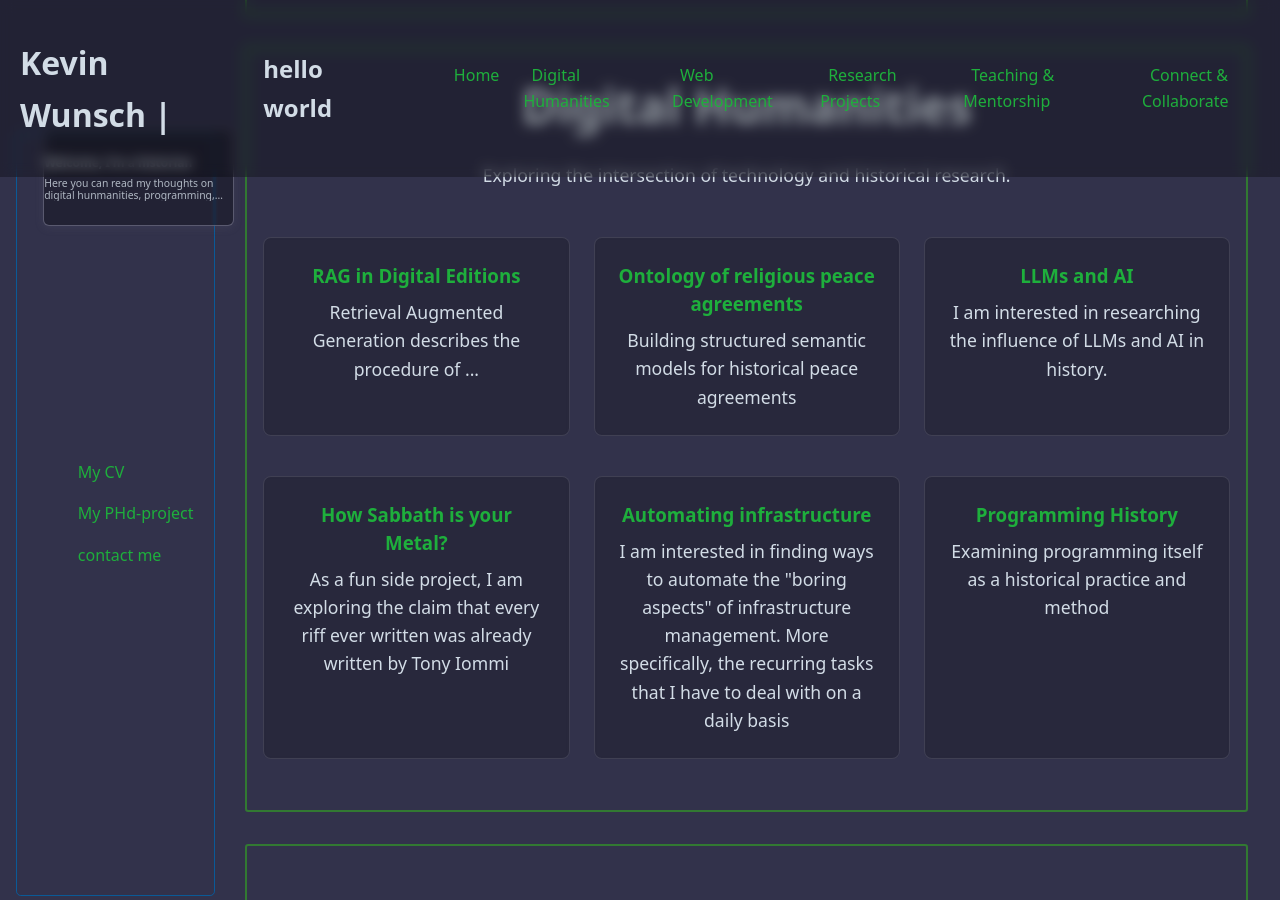
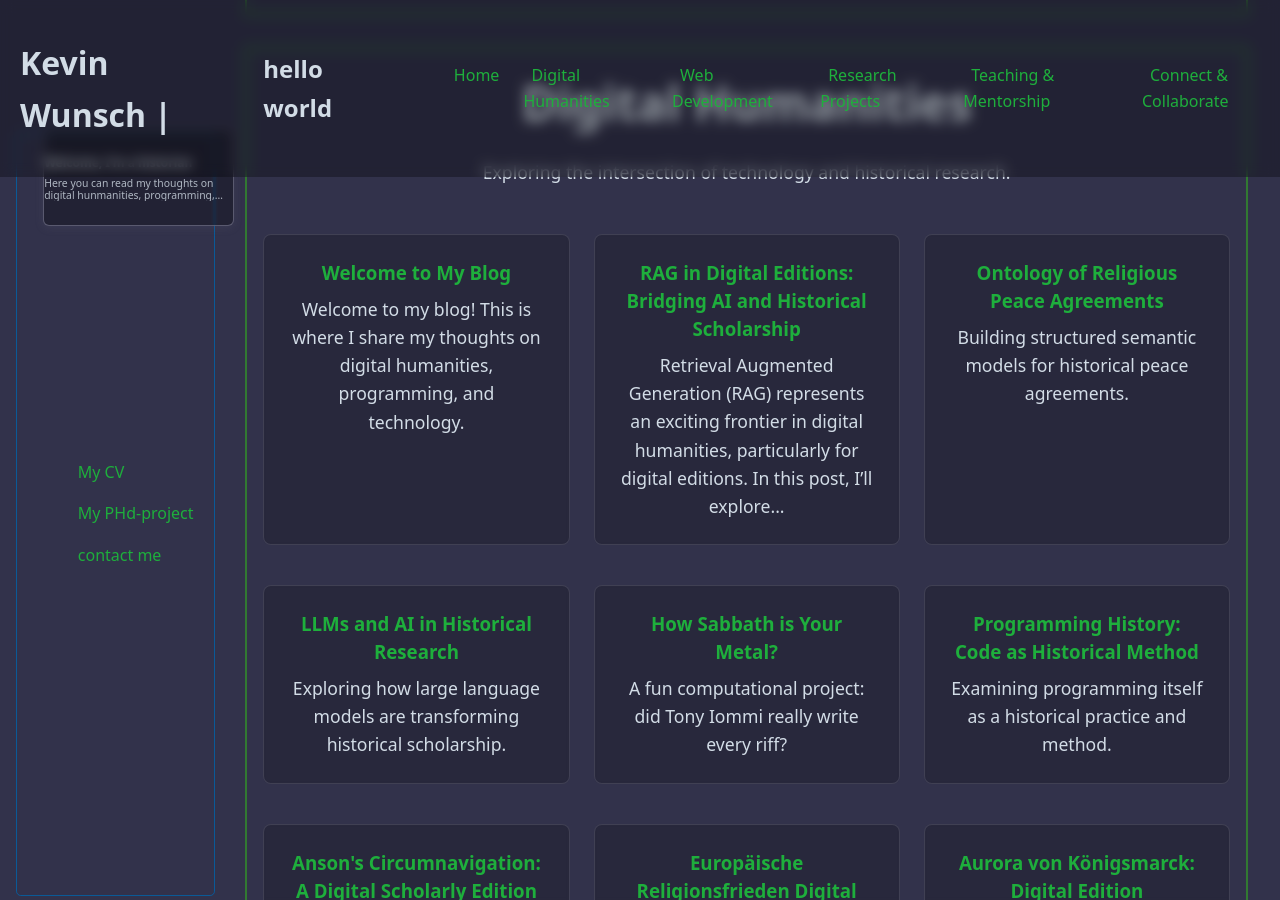
Before and after one commit to WunschK/personal-website, a Jekyll site: the page built from index.html, in a window 1280 px wide and 900 px high, scrolled down 882 px. Built offline with Jekyll 4.4.1, drawn with Linux system fonts in a browser that asks for light colours; some of the changed text lies outside the part shown.

Commit message:
Convert index.html to use dynamic Liquid templating for all category sections

```diff
--- a/index.html
+++ b/index.html
@@ -10,84 +10,52 @@ layout: default
             <h2>Digital Humanities</h2>
             <p>Exploring the intersection of technology and historical research.</p>
             <div class="topics-grid">
-                <a href="{{ '/posts/2026/01/28/rag-in-digital-editions/' | relative_url }}" class="topic">
-                    <h3>RAG in Digital Editions</h3>
-                    <p>Retrieval Augmented Generation describes the procedure of ...</p>
+                {% assign dh_posts = site.posts | where_exp: "post", "post.tags contains 'digital-humanities'" | sort: "date" | reverse | limit: 6 %}
+                {% for post in dh_posts %}
+                <a href="{{ post.url | relative_url }}" class="topic">
+                    <h3>{{ post.title }}</h3>
+                    <p>{{ post.excerpt | strip_html | truncatewords: 20 }}</p>
                 </a>
-                <a href="{{ '/posts/2026/01/20/ontology-religious-peace/' | relative_url }}" class="topic">
-                    <h3>Ontology of religious peace agreements</h3>
-                    <p>Building structured semantic models for historical peace agreements</p>
-                </a>
-                <a href="{{ '/posts/2026/01/18/llms-ai-history/' | relative_url }}" class="topic">
-                    <h3>LLMs and AI</h3>
-                    <p>I am interested in researching the influence of LLMs and AI in history.</p>
-                </a>
-                <a href="{{ '/posts/2026/01/15/sabbath-metal-analysis/' | relative_url }}" class="topic">
-                    <h3>How Sabbath is your Metal?</h3>
-                    <p>As a fun side project, I am exploring the claim that every riff ever written was already written by Tony Iommi</p>
-                </a>
-                <a href="{{ '/posts/2026/01/12/automating-infrastructure/' | relative_url }}" class="topic">
-                    <h3>Automating infrastructure</h3>
-                    <p>I am interested in finding ways to automate the "boring aspects" of infrastructure management. More specifically, the recurring tasks that I have to deal with on a daily basis</p>
-                </a>
-                <a href="{{ '/posts/2026/01/10/programming-history/' | relative_url }}" class="topic">
-                    <h3>Programming History</h3>
-                    <p>Examining programming itself as a historical practice and method</p>
-                </a>
+                {% endfor %}
             </div>
         </section>
         <section class="intro" data-index="2" id="2">
             <h2>Web Development</h2>
             <p>Creating modern, accessible web experiences. From responsive design to progressive enhancement, building the web of tomorrow.</p>
             <div class="topics-grid">
-                <a href="{{ '/posts/2026/01/25/building-this-blog/' | relative_url }}" class="topic">
-                    <h3>This Blog</h3>
-                    <p>This blog was created from scratch, using the fundamentals of web development, HTML, CSS, and Javascript</p>
+                {% assign webdev_posts = site.posts | where_exp: "post", "post.tags contains 'web-development'" | sort: "date" | reverse | limit: 6 %}
+                {% for post in webdev_posts %}
+                <a href="{{ post.url | relative_url }}" class="topic">
+                    <h3>{{ post.title }}</h3>
+                    <p>{{ post.excerpt | strip_html | truncatewords: 20 }}</p>
                 </a>
-                <a href="{{ '/posts/2026/01/08/responsive-design-eured/' | relative_url }}" class="topic">
-                    <h3>Responsive Design - EuReD</h3>
-                    <p>For work, I designed and implemented the design system in the project european religious peace agreements - Europäische Religionsfrieden Digital (german title)</p>
-                </a>
-                <a href="{{ '/posts/2026/01/05/phd-project-design/' | relative_url }}" class="topic">
-                    <h3>Design of my PHd-project</h3>
-                    <p>For my Phd-project, I designed a digital edition website as well as a project website.</p>
-                </a>
+                {% endfor %}
             </div>
         </section>
         <section class="intro" data-index="3" id="3">
             <h2>Research Projects</h2>
             <p>Collaborative projects that bridge academic research and public engagement. Making history accessible through interactive storytelling.</p>
             <div class="topics-grid">
-                <a href="{{ '/posts/2025/12/20/anson-circumnavigation/' | relative_url }}" class="topic">
-                    <h3>Anson's circumnavigation - DSE</h3>
-                    <p>Digital Edition project, blabla</p>
+                {% assign research_posts = site.posts | where_exp: "post", "post.tags contains 'research'" | sort: "date" | reverse | limit: 6 %}
+                {% for post in research_posts %}
+                <a href="{{ post.url | relative_url }}" class="topic">
+                    <h3>{{ post.title }}</h3>
+                    <p>{{ post.excerpt | strip_html | truncatewords: 20 }}</p>
                 </a>
-                <a href="{{ '/posts/2025/12/15/eured-project/' | relative_url }}" class="topic">
-                    <h3>Europäische Religionsfrieden Digital</h3>
-                    <p>eured ....</p>
-                </a>
-                <a href="{{ '/posts/2025/12/10/aurora-konigsmarck/' | relative_url }}" class="topic">
-                    <h3>Aurora von Königsmarck</h3>
-                    <p>For my Phd-project, I designed a digital edition website as well as a project website.</p>
-                </a>
-                <a href="{{ '/posts/2025/12/05/textplus-consortium/' | relative_url }}" class="topic">
-                    <h3>Text+</h3>
-                    <p>For my Phd-project, I designed a digital edition website as well as a project website.</p>
-                </a>
+                {% endfor %}
             </div>
         </section>
         <section class="intro" data-index="4" id="4">
             <h2>Teaching & Mentorship</h2>
             <p>Sharing knowledge through workshops, courses, and mentoring. Empowering others to explore the digital humanities landscape.</p>
-                        <div class="topics-grid">
-                <a href="{{ '/posts/2025/11/25/digital-history-course/' | relative_url }}" class="topic">
-                    <h3>Digital History - Update der Geschichtswissenschaft</h3>
-                    <p>This blog ...</p>
+            <div class="topics-grid">
+                {% assign teaching_posts = site.posts | where_exp: "post", "post.tags contains 'teaching'" | sort: "date" | reverse | limit: 6 %}
+                {% for post in teaching_posts %}
+                <a href="{{ post.url | relative_url }}" class="topic">
+                    <h3>{{ post.title }}</h3>
+                    <p>{{ post.excerpt | strip_html | truncatewords: 20 }}</p>
                 </a>
-                <a href="{{ '/posts/2025/11/20/infoditex-forum/' | relative_url }}" class="topic">
-                    <h3>InFoDiTex</h3>
-                    <p>Since 2020, I have organised the Interdisciplinary forum for digital textual sciences (InFoDiTex), first together with Christopher Nunn (Heidelberg), followed by Melanie Seltmann(Berlin) and Fernanda Alvares Freire(Darmstadt)</p>
-                </a>
+                {% endfor %}
             </div>
         </section>
         <section class="intro" data-index="5" id="5">
```
